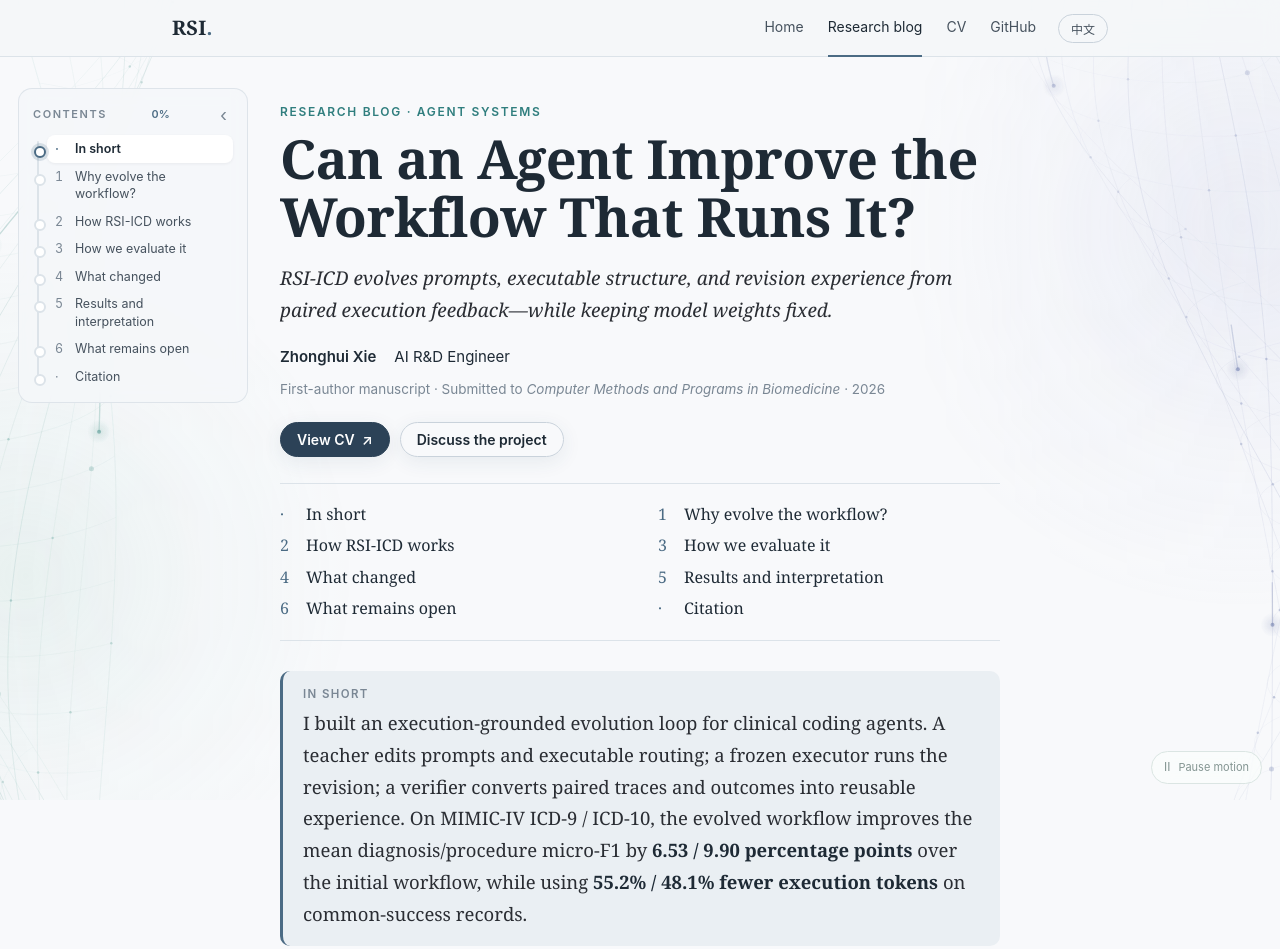
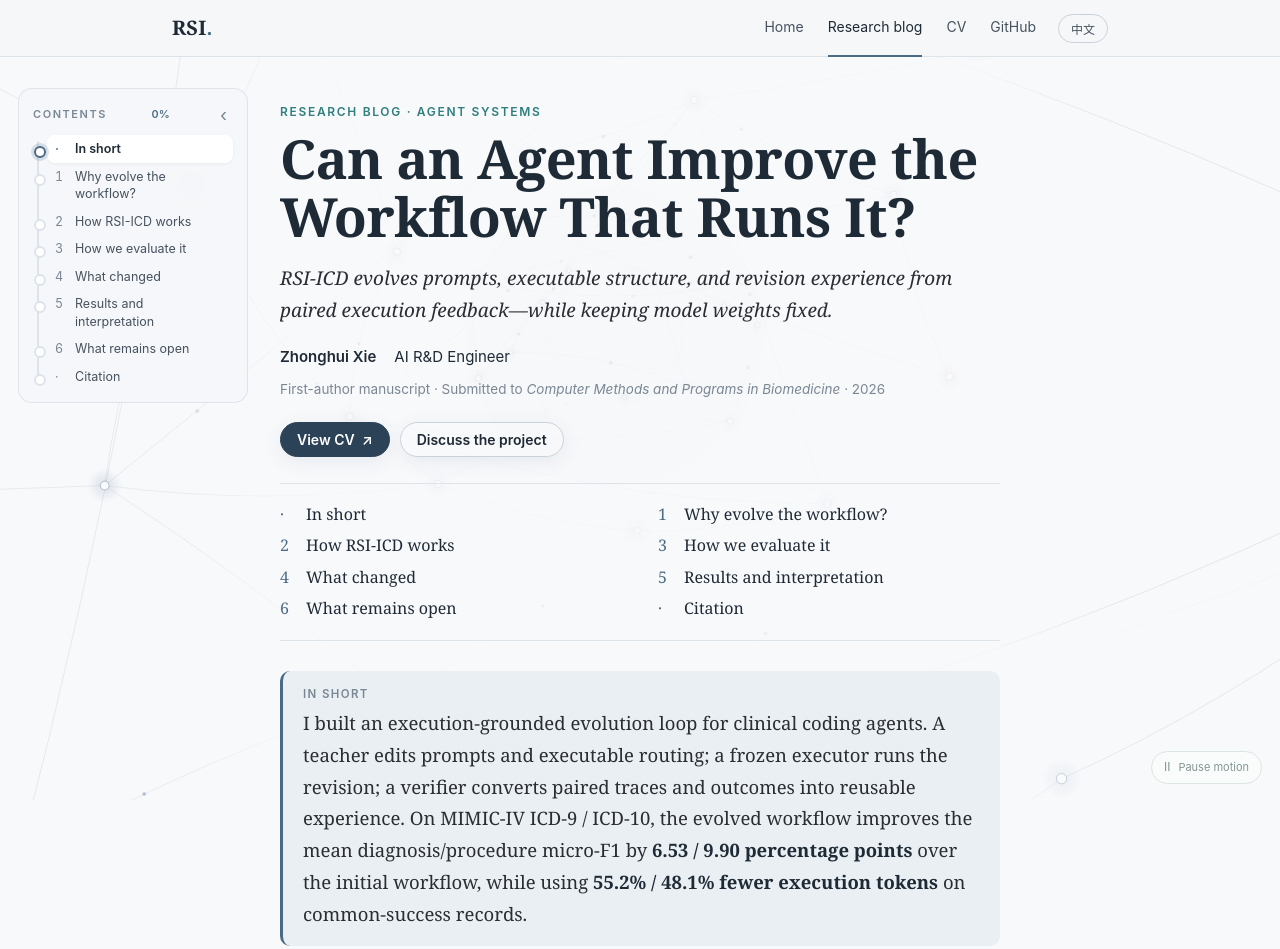
Before and after one commit to heloanc/heloanc.github.io, a plain HTML site: page rsi/blog/index.html in a window 1280 px wide. Shown: the top 949 px of the page. Drawn offline with Linux system fonts and the light colour scheme.

Commit message:
Replace ribbon background with scroll-responsive spatial agent graph

```diff
--- a/network.js
+++ b/network.js
@@ -7,33 +7,15 @@
   const motion = matchMedia('(prefers-reduced-motion: reduce)');
   const button = document.querySelector('[data-pause-network]');
   let width = 0, height = 0, ratio = 1, raf = 0, last = 0, elapsed = 0, paused = false;
-  // Two continuous folded surfaces, composed as an asymmetric frame around the text.
-  // Stable topology and deterministic placement prevent popping when the viewport changes.
+  // A spatial graph grows in successive layers. Reading progress opens the spacing,
+  // thins connections and moves the composition; time controls the independent drift.
   const tau = Math.PI * 2;
-  let scrollPosition = Math.max(0, window.scrollY);
-  // Bounded camera travel keeps the surfaces in frame even on long articles.
-  const travel = () => height * .22 * Math.tanh(scrollPosition / Math.max(height, 1) * .65);
-  function surface(u, v, side) {
-    const mobile = width < 700;
-    const scale = Math.min(width, 1600);
-    const time = elapsed * .075;
-    const phase = u * tau * .85 + time + side * 2 + scrollPosition * .00024;
-    const center = side === 0
-      ? width * .045 + Math.sin(phase + .7) * scale * .07
-      : width * .965 + Math.sin(phase + 1.4) * scale * .075;
-    const breadth = scale * (mobile ? .21 : .13) * (.68 + .32 * Math.sin(u * Math.PI));
-    const twist = phase * .9 + v * .65;
-    const depth = Math.sin(twist) * v;
-    return {
-      x: center + v * breadth * Math.cos(twist) + Math.sin(u * 8 + v * 2 + time) * scale * .018,
-      y: -height * .22 + u * height * 1.55 + Math.sin(twist) * v * height * .075 - travel() * (.65 + (depth + 1) * .3),
-      z: depth,
-      alpha: .24 + .76 * Math.pow(Math.sin(Math.PI * u), .7)
-    };
-  }
-  function color(side, alpha) {
-    return 'rgba(' + (side ? '104,119,169' : '63,140,131') + ',' + alpha + ')';
-  }
+  const palette = ['76,131,123', '99,127,157', '134,119,159', '150,132,110'];
+  const clamp = x => Math.max(0, Math.min(1, x));
+  const smooth = x => { x = clamp(x); return x * x * (3 - 2 * x); };
+  const noise = seed => { const x = Math.sin(seed * 127.1 + 311.7) * 43758.5453; return x - Math.floor(x); };
+  const rgba = (rgb, a) => 'rgba(' + rgb + ',' + a + ')';
+  let progress = 0;
   const resize = () => {
     width = innerWidth; height = innerHeight;
     ratio = Math.min(devicePixelRatio || 1, 2);
@@ -44,76 +26,89 @@
     ctx.setTransform(ratio, 0, 0, ratio, 0, 0);
     ctx.clearRect(0, 0, width, height);
     const mobile = width < 700;
-    // Diffuse atmosphere blends into the paper instead of forming a rectangular panel.
-    for (const [x, y, radius, rgb] of [
-      [width * .97, height * .28 - travel() * .22, Math.max(240, width * .31), '166,175,218'],
-      [width * .02, height * .72 - travel() * .32, Math.max(210, width * .28), '153,201,188']
-    ]) {
-      const glow = ctx.createRadialGradient(x, y, 0, x, y, radius);
-      glow.addColorStop(0, 'rgba(' + rgb + ',.19)');
-      glow.addColorStop(.5, 'rgba(' + rgb + ',.07)');
-      glow.addColorStop(1, 'rgba(' + rgb + ',0)');
-      ctx.fillStyle = glow; ctx.fillRect(0, 0, width, height);
+    const count = mobile ? 7 : 9;
+    const centerX = width * (.48 + .17 * Math.sin(progress * Math.PI * .9));
+    const centerY = height * (.42 + .13 * progress);
+    const spacing = Math.max(width, height) * .055 * (1 + .85 * progress);
+    const phase = (elapsed + 9) / 22;
+    const layers = [];
+    const density = .96 - .60 * progress;
+    // A restrained central haze has no visible border or fixed side columns.
+    const haze = ctx.createRadialGradient(centerX, centerY, 0, centerX, centerY, spacing * 4);
+    haze.addColorStop(0, 'rgba(124,160,165,.07)');
+    haze.addColorStop(1, 'rgba(124,160,165,0)');
+    ctx.fillStyle = haze; ctx.fillRect(0, 0, width, height);
+    for (let generation = Math.floor(phase) - 6; generation <= Math.floor(phase); generation++) {
+      const age = phase - generation;
+      const envelope = smooth(age / .8) * smooth((6.2 - age) / 1.5);
+      const radius = spacing * Math.pow(1.72, age);
+      const nodes = [];
+      for (let i = 0; i < count; i++) {
+        const seed = generation * 19 + i * 7;
+        const rotation = elapsed * .009 * (generation % 2 ? 1 : -1);
+        const angle = i * tau / count + noise(generation * 3) * tau + (noise(seed) - .5) * .32 + rotation;
+        const spread = .8 + noise(seed + 1) * .4;
+        const alpha = envelope * smooth((density - noise(seed + 4)) / .22) * (1 - progress * .22);
+        nodes.push({
+          x: centerX + Math.cos(angle) * radius * spread,
+          y: centerY + Math.sin(angle) * radius * spread * .72,
+          r: Math.min(6.3, 1.6 + age * .75), alpha,
+          rgb: palette[((generation + i % 2) % palette.length + palette.length) % palette.length],
+          seed
+        });
+      }
+      layers.push(nodes);
     }
-    for (let side = 0; side < 2; side++) {
-      const strands = mobile ? 7 : 11;
-      // Smooth longitudinal filaments give the network its direction and depth.
-      for (let j = 0; j < strands; j++) {
-        const v = -1 + j / (strands - 1) * 2;
-        ctx.beginPath();
-        for (let step = 0; step <= 90; step++) {
-          const p = surface(step / 90, v, side);
-          if (!step) ctx.moveTo(p.x, p.y); else ctx.lineTo(p.x, p.y);
-        }
-        ctx.strokeStyle = color(side, .11 + .08 * (1 - Math.abs(v)));
-        ctx.lineWidth = j % 3 === 0 ? .85 : .5; ctx.stroke();
-      }
-      // Sparse curved cross-links, with denser nodes only on the visible side of the fold.
-      for (let row = 1; row < 24; row++) {
-        const u = row / 24;
-        ctx.beginPath();
-        for (let step = 0; step <= 36; step++) {
-          const p = surface(u, -1 + step / 18, side);
-          if (!step) ctx.moveTo(p.x, p.y); else ctx.lineTo(p.x, p.y);
-        }
-        ctx.strokeStyle = color(side, .10 * Math.sin(u * Math.PI));
-        ctx.lineWidth = .55; ctx.stroke();
-        for (let j = 0; j < strands; j++) {
-          if ((row + j * 3 + side) % 4 !== 0) continue;
-          const p = surface(u, -1 + j / (strands - 1) * 2, side);
-          const radius = (row + j) % 7 === 0 ? 2.5 : 1.25;
-          ctx.beginPath(); ctx.arc(p.x, p.y, radius, 0, tau);
-          ctx.fillStyle = color(side, p.alpha * (.35 + .12 * p.z)); ctx.fill();
-        }
-      }
-      // Signals follow the curves; their soft tails imply information flow.
-      for (let k = 0; k < (mobile ? 3 : 5); k++) {
-        const u = (k * .197 + elapsed * .018 + side * .11) % 1;
-        const v = Math.sin(k * 2.4 + side) * .85;
-        const p = surface(u, v, side);
-        ctx.beginPath();
-        for (let step = 0; step <= 12; step++) {
-          const q = surface(Math.max(0, u - .035 + step / 12 * .035), v, side);
-          if (!step) ctx.moveTo(q.x, q.y); else ctx.lineTo(q.x, q.y);
-        }
-        ctx.strokeStyle = color(side, p.alpha * .32); ctx.lineWidth = 1.3; ctx.stroke();
-        const halo = ctx.createRadialGradient(p.x, p.y, 0, p.x, p.y, 12);
-        halo.addColorStop(0, color(side, .2 * p.alpha)); halo.addColorStop(1, color(side, 0));
-        ctx.fillStyle = halo; ctx.fillRect(p.x - 12, p.y - 12, 24, 24);
-        ctx.beginPath(); ctx.arc(p.x, p.y, 2, 0, tau);
-        ctx.fillStyle = color(side, p.alpha * .64); ctx.fill();
-      }
+    function edge(a, b, seed, crossLayer) {
+      const alpha = Math.min(a.alpha, b.alpha);
+      if (alpha < .015) return;
+      // Each edge bows independently, avoiding a visible lattice or ribbon pattern.
+      const dx = b.x - a.x, dy = b.y - a.y;
+      const bend = (noise(seed + 8) - .5) * .27;
+      const cx = (a.x + b.x) / 2 - dy * bend;
+      const cy = (a.y + b.y) / 2 + dx * bend;
+      ctx.beginPath();ctx.moveTo(a.x, a.y);ctx.quadraticCurveTo(cx, cy, b.x, b.y);
+      ctx.strokeStyle = rgba(crossLayer ? '141,161,170' : a.rgb, alpha * (crossLayer ? .22 : .19));
+      ctx.lineWidth = .8;ctx.stroke();
+      if (noise(seed + 13) > .57) return;
+      const t = (elapsed * .1 + noise(seed + 22)) % 1;
+      const q = 1 - t;
+      const x = q * q * a.x + 2 * q * t * cx + t * t * b.x;
+      const y = q * q * a.y + 2 * q * t * cy + t * t * b.y;
+      ctx.beginPath();ctx.arc(x, y, 1.8, 0, tau);
+      ctx.fillStyle = rgba(a.rgb, alpha * .65 * Math.sin(t * Math.PI));ctx.fill();
     }
-    // A soft central veil preserves negative space without a visible panel edge.
-    ctx.globalCompositeOperation = 'destination-out';
+    layers.forEach((nodes, layer) => {
+      nodes.forEach((a, i) => {
+        edge(a, nodes[(i + 1) % count], a.seed, false);
+        if (i % 3 === 0) edge(a, nodes[(i + 3) % count], a.seed + 50, false);
+        if (layer + 1 < layers.length) edge(a, layers[layer + 1][(i + 2) % count], a.seed + 100, true);
+      });
+    });
+    for (const nodes of layers) for (const a of nodes) {
+      if (a.alpha < .015 || a.x < -30 || a.x > width + 30 || a.y < -30 || a.y > height + 30) continue;
+      const breathe = .8 + .2 * Math.sin(elapsed * .6 + a.seed);
+      const glow = ctx.createRadialGradient(a.x, a.y, 0, a.x, a.y, a.r * 4);
+      glow.addColorStop(0, rgba(a.rgb, a.alpha * .23 * breathe));
+      glow.addColorStop(1, rgba(a.rgb, 0));
+      ctx.fillStyle = glow;ctx.fillRect(a.x - a.r * 4, a.y - a.r * 4, a.r * 8, a.r * 8);
+      ctx.beginPath();ctx.arc(a.x, a.y, a.r, 0, tau);
+      ctx.fillStyle = 'rgba(255,255,255,' + a.alpha * .9 + ')';ctx.fill();
+      ctx.strokeStyle = rgba(a.rgb, a.alpha * .55);ctx.lineWidth = 1;ctx.stroke();
+    }
+    // Dim only the reading column, preserving the spatial graph at both margins.
+    const half = Math.min(width * .36, document.body.classList.contains('research-page') ? 390 : 470);
+    const left = width / 2 - half;
+    const right = width / 2 + half;
     const veil = ctx.createLinearGradient(0, 0, width, 0);
     veil.addColorStop(0, 'rgba(0,0,0,0)');
-    veil.addColorStop(.2, 'rgba(0,0,0,.25)');
-    veil.addColorStop(.34, 'rgba(0,0,0,.94)');
-    veil.addColorStop(.67, 'rgba(0,0,0,.94)');
-    veil.addColorStop(.82, 'rgba(0,0,0,.25)');
+    veil.addColorStop(Math.max(.01, (left - 65) / width), 'rgba(0,0,0,.12)');
+    veil.addColorStop((left + 45) / width, 'rgba(0,0,0,.82)');
+    veil.addColorStop((right - 45) / width, 'rgba(0,0,0,.82)');
+    veil.addColorStop(Math.min(.99, (right + 65) / width), 'rgba(0,0,0,.12)');
     veil.addColorStop(1, 'rgba(0,0,0,0)');
-    ctx.fillStyle = veil; ctx.fillRect(0, 0, width, height);
+    ctx.globalCompositeOperation = 'destination-out';
+    ctx.fillStyle = veil;ctx.fillRect(0, 0, width, height);
     ctx.globalCompositeOperation = 'source-over';
   }
   function tick(now) {
@@ -121,7 +116,9 @@
     if (last === 0 || now - last >= 1000 / 30) {
       const delta = last ? Math.min((now - last) / 1000, .1) : 1 / 30;
       elapsed += last ? delta : 0;
-      scrollPosition += (Math.max(0, window.scrollY) - scrollPosition) * (1 - Math.exp(-delta * 9));
+      const range = Math.max(1, document.documentElement.scrollHeight - innerHeight);
+      const target = clamp(window.scrollY / range);
+      progress += (target - progress) * (1 - Math.exp(-delta * 6));
       last = now; paint();
     }
     raf = requestAnimationFrame(tick);
--- a/rsi/blog/index.html
+++ b/rsi/blog/index.html
@@ -7,7 +7,7 @@
   <meta name="description" content="A research blog about RSI-ICD, an execution-grounded method for evolving multi-agent clinical coding workflows.">
   <link rel="stylesheet" href="../../research-blog.css">
   <script src="../../research-blog.js" defer></script>
-<link rel="stylesheet" href="../../network.css?v=20261127"><script src="../../network.js?v=20261127-parallax" defer></script></head>
+<link rel="stylesheet" href="../../network.css?v=20261127"><script src="../../network.js?v=20261127-spatial" defer></script></head>
 <body class="research-page"><canvas id="agent-network" class="network-bg" aria-hidden="true"></canvas>
   <div class="progress" id="progress"></div>
   <header class="topbar">
```
Also changed, not shown: index.html (+1 -1 lines), 1 other file.
